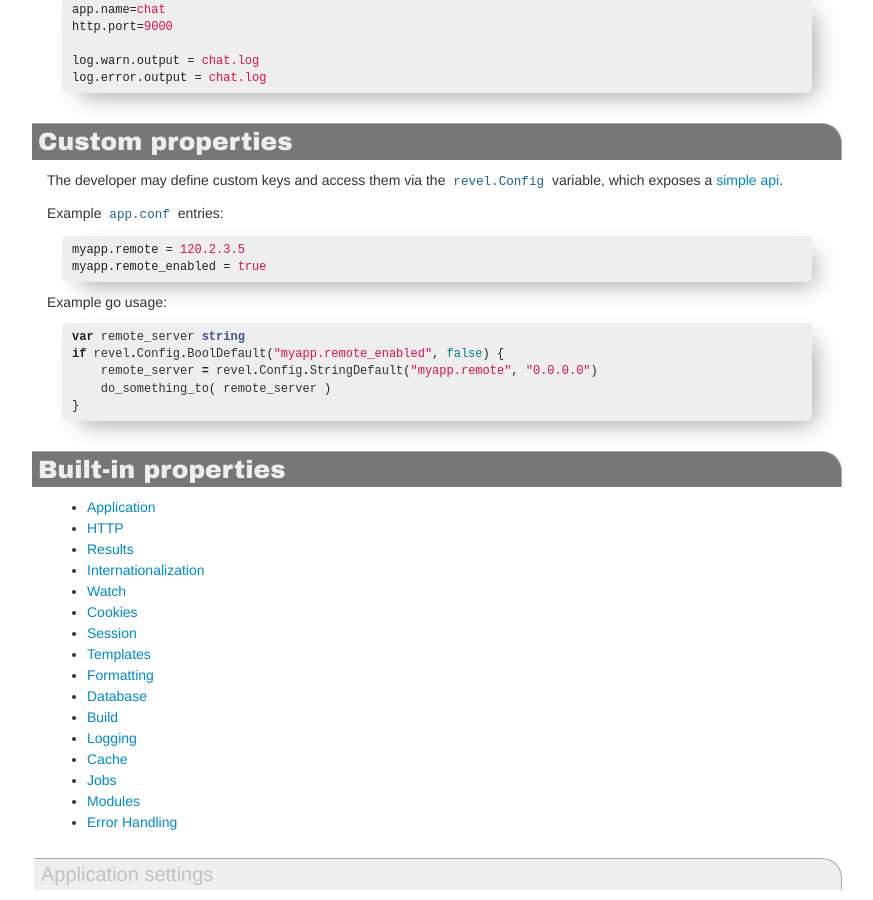
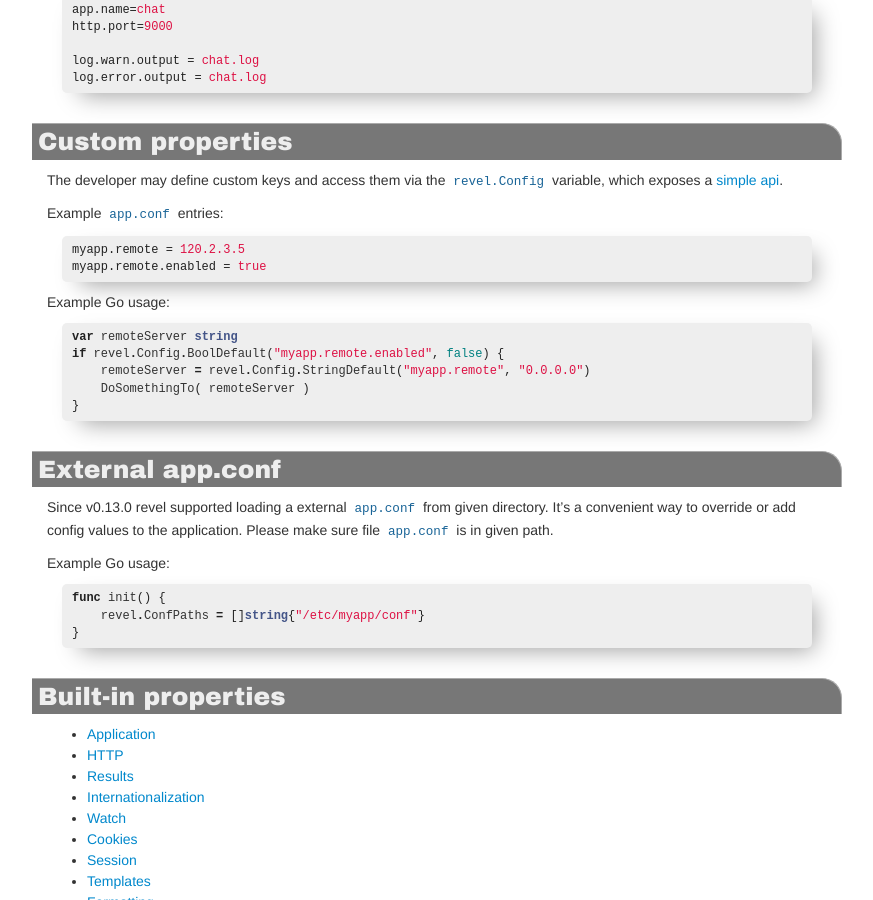
Before and after one commit to revel/revel.github.io, a Jekyll site: the page built from manual/appconf.md, in a window 1280 px wide and 900 px high, scrolled down 1895 px. Shown: the whole window, without its empty margins (343-1216 px from the left). Built offline with Jekyll 4.4.1, drawn with Linux system fonts in a browser that asks for light colours; nearby versions of some CDN libraries.

Commit message:
doc updates for v0.13.0 release

```diff
--- a/manual/appconf.md
+++ b/manual/appconf.md
@@ -117,17 +117,32 @@ The developer may define custom keys and access them via the
 Example `app.conf` entries:
 {% highlight ini %}
 myapp.remote = 120.2.3.5
-myapp.remote_enabled = true
+myapp.remote.enabled = true
 {% endhighlight %}
 
-Example go usage:
+Example Go usage:
 {% highlight go %}
-var remote_server string
-if revel.Config.BoolDefault("myapp.remote_enabled", false) {
-    remote_server = revel.Config.StringDefault("myapp.remote", "0.0.0.0")
-    do_something_to( remote_server )
+var remoteServer string
+if revel.Config.BoolDefault("myapp.remote.enabled", false) {
+    remoteServer = revel.Config.StringDefault("myapp.remote", "0.0.0.0")
+    DoSomethingTo( remoteServer )
 }
 {% endhighlight %}
+
+
+## External app.conf
+
+Since v0.13.0 revel supported loading a external `app.conf` from given directory.
+It's a convenient way to override or add config values to the application.
+Please make sure file `app.conf` is in given path.
+
+Example Go usage:
+{% highlight go %}
+func init() {
+    revel.ConfPaths = []string{"/etc/myapp/conf"}
+}
+{% endhighlight %}
+
 
 <a name="BuiltinProperties"></a>
 
@@ -653,5 +668,5 @@ example:
 
 
 <hr>
-- See the godocs for [`Config`](https://godoc.org/github.com/revel/revel#MergedConfig)
+- See the godocs for [`Config`](https://godoc.org/github.com/revel/config)
 - Issues tagged with [config](https://github.com/revel/revel/labels/topic-config)
```
Also changed, not shown: manual/testing.md (+3 -0 lines).
